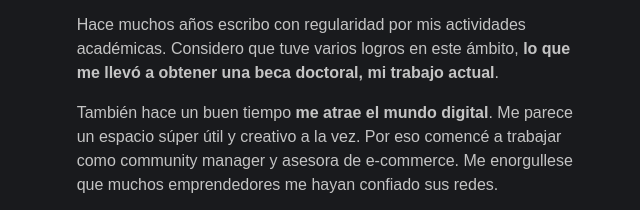
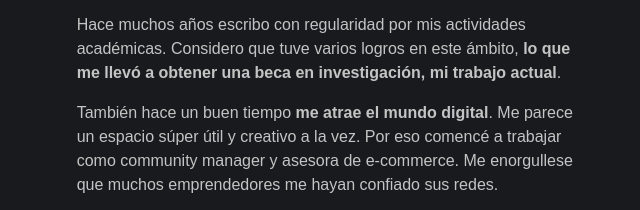
Before and after one commit to ferffloress/portfolio-ux, a plain HTML site: page acerca-de-mi.html in a window 1280 px wide. Shown: the part 339-549 px from the top of the page, 400-1040 px from the left. Drawn offline with nearby package versions, Linux system fonts and the light colour scheme; a web font is replaced by a local one.

Commit message:
actualizacion about

```diff
--- a/acerca-de-mi.html
+++ b/acerca-de-mi.html
@@ -59,7 +59,7 @@
 <h5>CONOCEME</h5>
 <P></P>
 
-<P>Hace muchos años escribo con regularidad por mis actividades académicas. Considero que tuve varios logros en este ámbito, <b>lo que me llevó a obtener una beca doctoral, mi trabajo actual</b>.</P>
+<P>Hace muchos años escribo con regularidad por mis actividades académicas. Considero que tuve varios logros en este ámbito, <b>lo que me llevó a obtener una beca en investigación, mi trabajo actual</b>.</P>
 
 <P>También hace un buen tiempo <b>me atrae el mundo digital</b>. Me parece un espacio súper útil y creativo a la vez. Por eso comencé a trabajar como community manager y asesora de e-commerce. Me enorgullese que muchos emprendedores me hayan confiado sus redes.</P>
 
```
